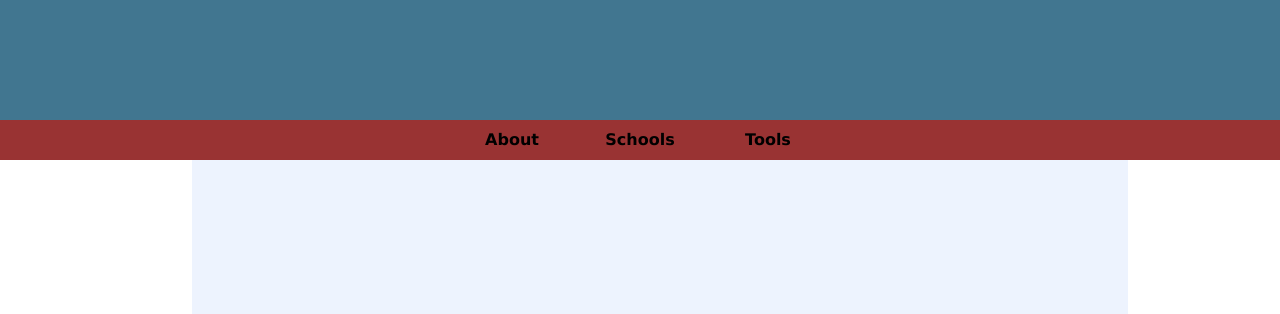
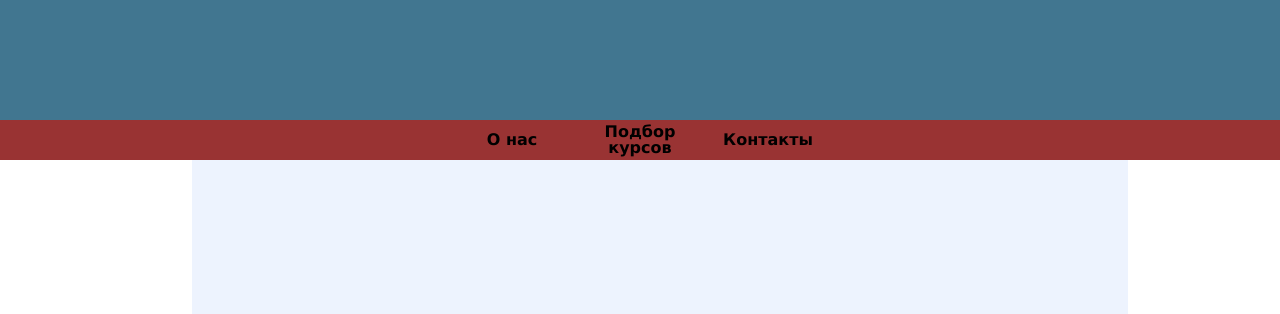
Before and after one commit to ado666/alena, a Django app: page /index in a window 1280 px wide. Shown: the top 314 px of the page. Run offline with Django 3.2, Linux system fonts and the light colour scheme.

Commit message:
valid chapters move contact info to contacts chapter

```diff
--- a/alena/urls.py
+++ b/alena/urls.py
@@ -8,7 +8,9 @@ from django.conf.urls import patterns, include, url
 urlpatterns = patterns('',
     url(r'index', 'index.views.index'),
 
-    url(r'info', 'index.views.info')
+    url(r'info', 'index.views.info'),
+    url(r'courses', 'index.views.courses'),
+    url(r'contacts', 'index.views.contacts'),
     # Examples:
     # url(r'^$', 'alena.views.home', name='home'),
     # url(r'^alena/', include('alena.foo.urls')),
--- a/index/views.py
+++ b/index/views.py
@@ -14,3 +14,13 @@ def info(request):
     template = loader.get_template('info.html')
     context = Context({})
     return HttpResponse(template.render(context))
+
+def courses(request):
+    template = loader.get_template('courses.html')
+    context = Context({})
+    return HttpResponse(template.render(context))
+
+def contacts(request):
+    template = loader.get_template('contacts.html')
+    context = Context({})
+    return HttpResponse(template.render(context))
--- a/static/js/contentManager.js
+++ b/static/js/contentManager.js
@@ -9,20 +9,24 @@ cManager.prototype	= {
 			$('#content').html(data);
 		});
 	},
-	activateSchools	: function(){
+	activateCourses	: function(){
 		this.removeActive();
-		this.setActive('schools');
-		$('#content').html('scools');
+		this.setActive('courses');
+		var content		= $.ajax('courses').done(function(data){
+			$('#content').html(data);
+		});
 	},
-	activateTools	: function(){
+	activateContacts: function(){
 		this.removeActive();
-		this.setActive('tools');
-		$('#content').html('tools');
+		this.setActive('contacts');
+		var content		= $.ajax('contacts').done(function(data){
+			$('#content').html(data);
+		});
 	},
 	removeActive	: function(){
 		$('#chapter-info').removeClass('menu-item-active');
-		$('#chapter-schools').removeClass('menu-item-active');
-		$('#chapter-tools').removeClass('menu-item-active');
+		$('#chapter-courses').removeClass('menu-item-active');
+		$('#chapter-contacts').removeClass('menu-item-active');
 	},
 	setActive		: function(chapter){
 		$('#chapter-'+chapter).addClass('menu-item-active');
--- a/static/js/main.js
+++ b/static/js/main.js
@@ -5,7 +5,7 @@ $(function(){
 	$('.menu-item').mouseleave(function(){$(this).removeClass('menu-item-mover')});
 
 	$('#chapter-info').click(function(){manager.activateInfo()});
-	$('#chapter-schools').click(function(){manager.activateSchools()})
-	$('#chapter-tools').click(function(){manager.activateTools()})
+	$('#chapter-courses').click(function(){manager.activateCourses()})
+	$('#chapter-contacts').click(function(){manager.activateContacts()})
 
 });
--- /dev/null
+++ b/templates/courses.html
@@ -0,0 +1 @@
+courses
--- a/templates/header.html
+++ b/templates/header.html
@@ -1,8 +1,8 @@
 <div id="top_header" class="header-image"></div>
 <div class="header-menu-bg">
     <div class="header-line">
-        <span id="chapter-info" class="menu-item"><b>About</b></span>
-        <span id="chapter-schools" class="menu-item"><b>Schools</b></span>
-        <span id="chapter-tools" class="menu-item"><b>Tools</b></span>
+        <span id="chapter-info" class="menu-item"><b>О нас</b></span>
+        <span id="chapter-courses" class="menu-item"><b>Подбор курсов</b></span>
+        <span id="chapter-contacts" class="menu-item"><b>Контакты</b></span>
     </div>
 </div>
```
Also changed, not shown: templates/contacts.html (added, +9 -0 lines), templates/info.html (+0 -9 lines).
